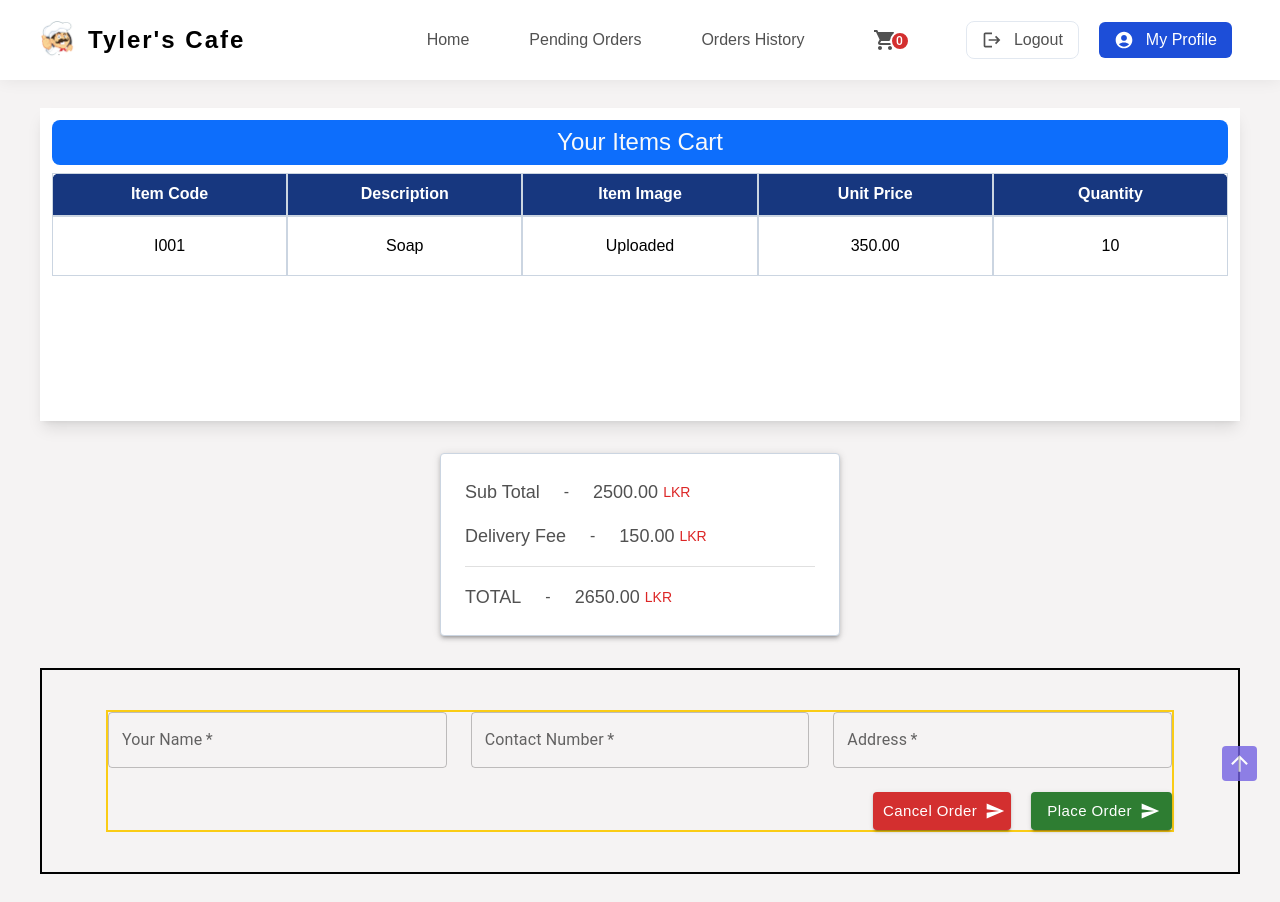
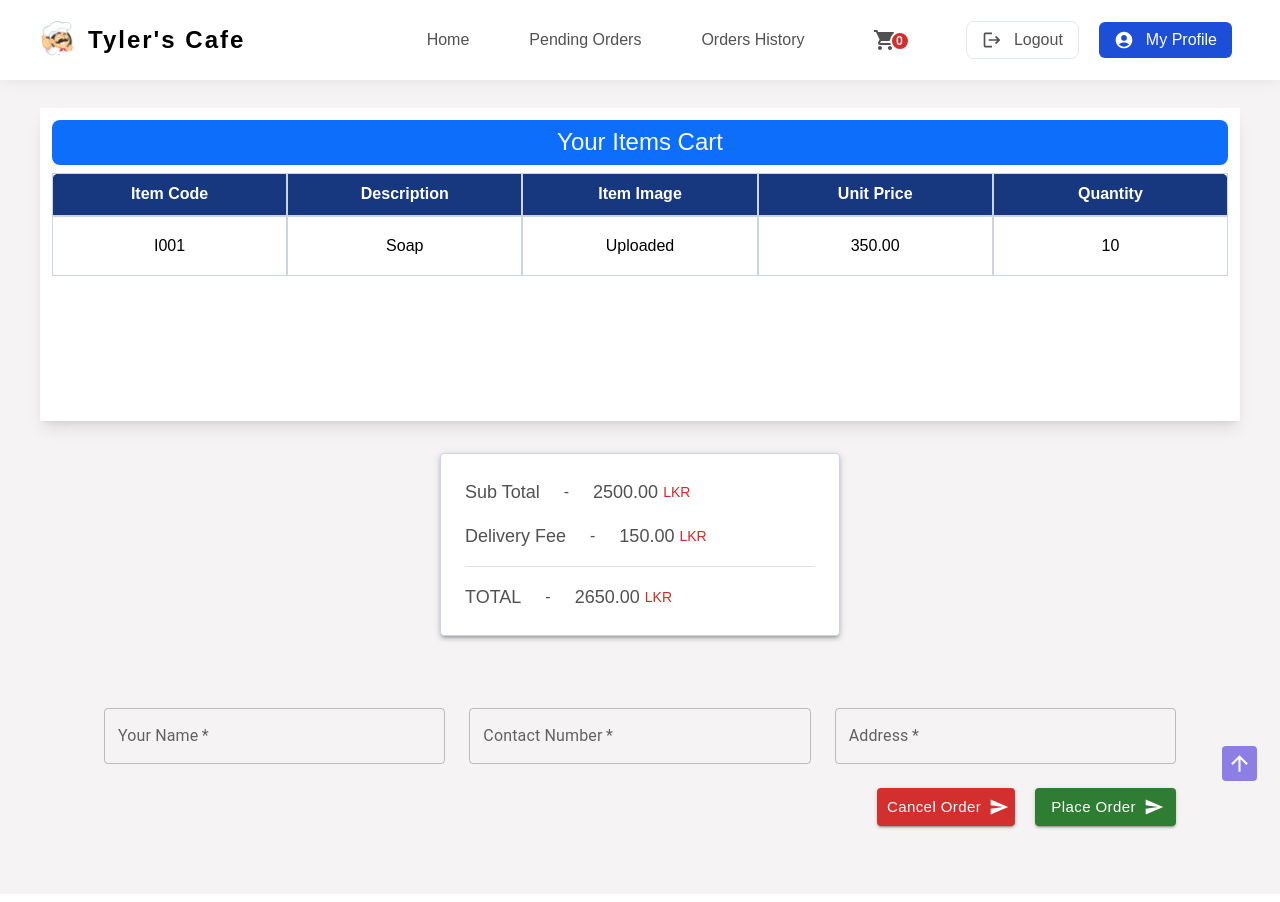
Before and after one commit to AshanSandeep06/Food-Shop-System, a React (Create React App) app in the folder frontend/: page /placeOrder in a window 1280 px wide. Built offline with nearby package versions, Linux system fonts and the light colour scheme.

Commit message:
Content Updated

```diff
--- a/frontend/src/components/Form/Form.tsx
+++ b/frontend/src/components/Form/Form.tsx
@@ -4,8 +4,8 @@ import SendIcon from "@mui/icons-material/Send";
 
 const Form = () => {
   return (
-    <section className="py-10 px-6 lg:px-16 border-2 border-black">
-        <form className="grid grid-cols-1 lg:grid-cols-3 gap-6 border-2 border-yellow-400">
+    <section className="py-10 px-6 lg:px-16">
+        <form className="grid grid-cols-1 lg:grid-cols-3 gap-6">
           <TextField
             label="Your Name"
             type="text"
```
